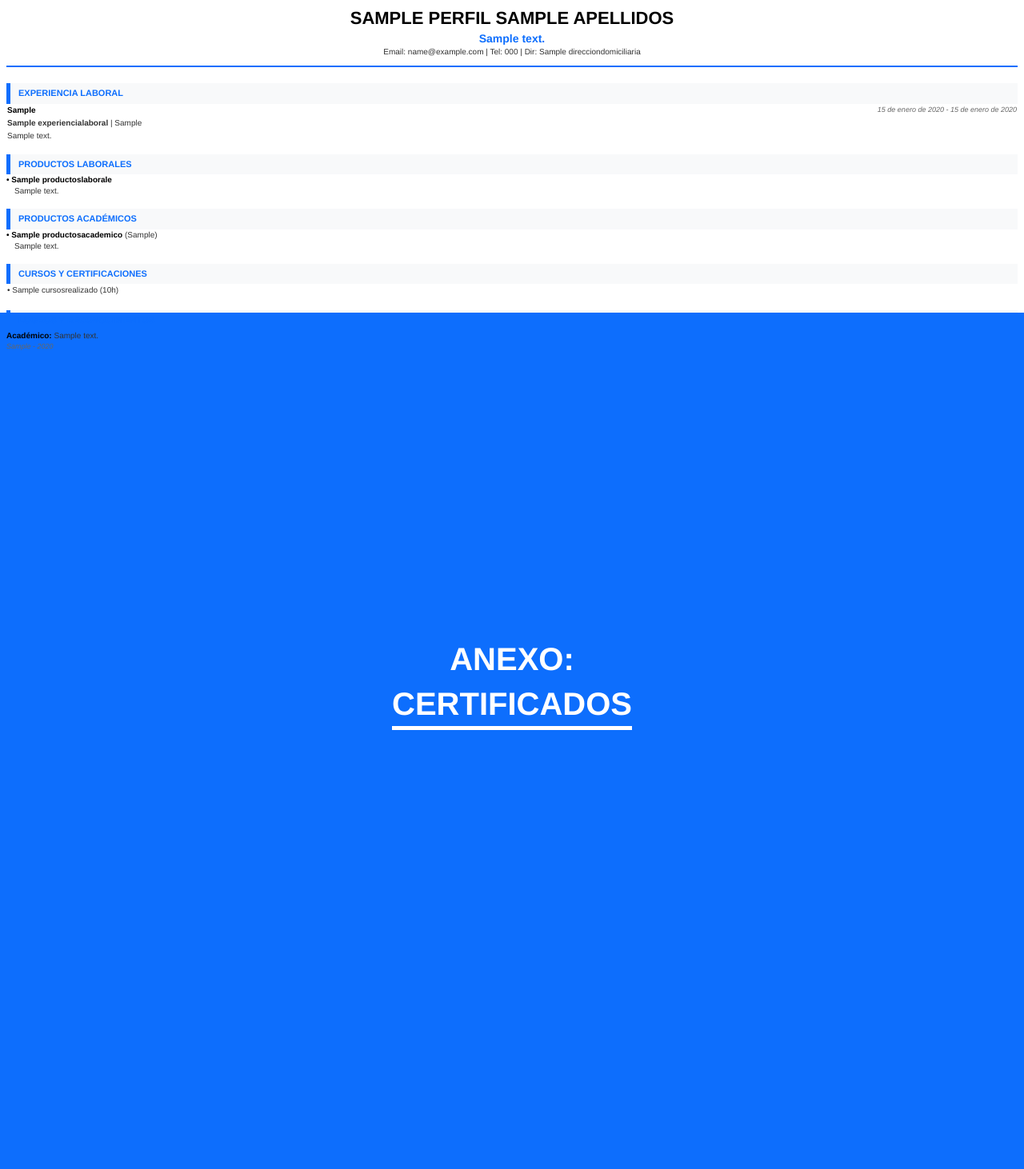
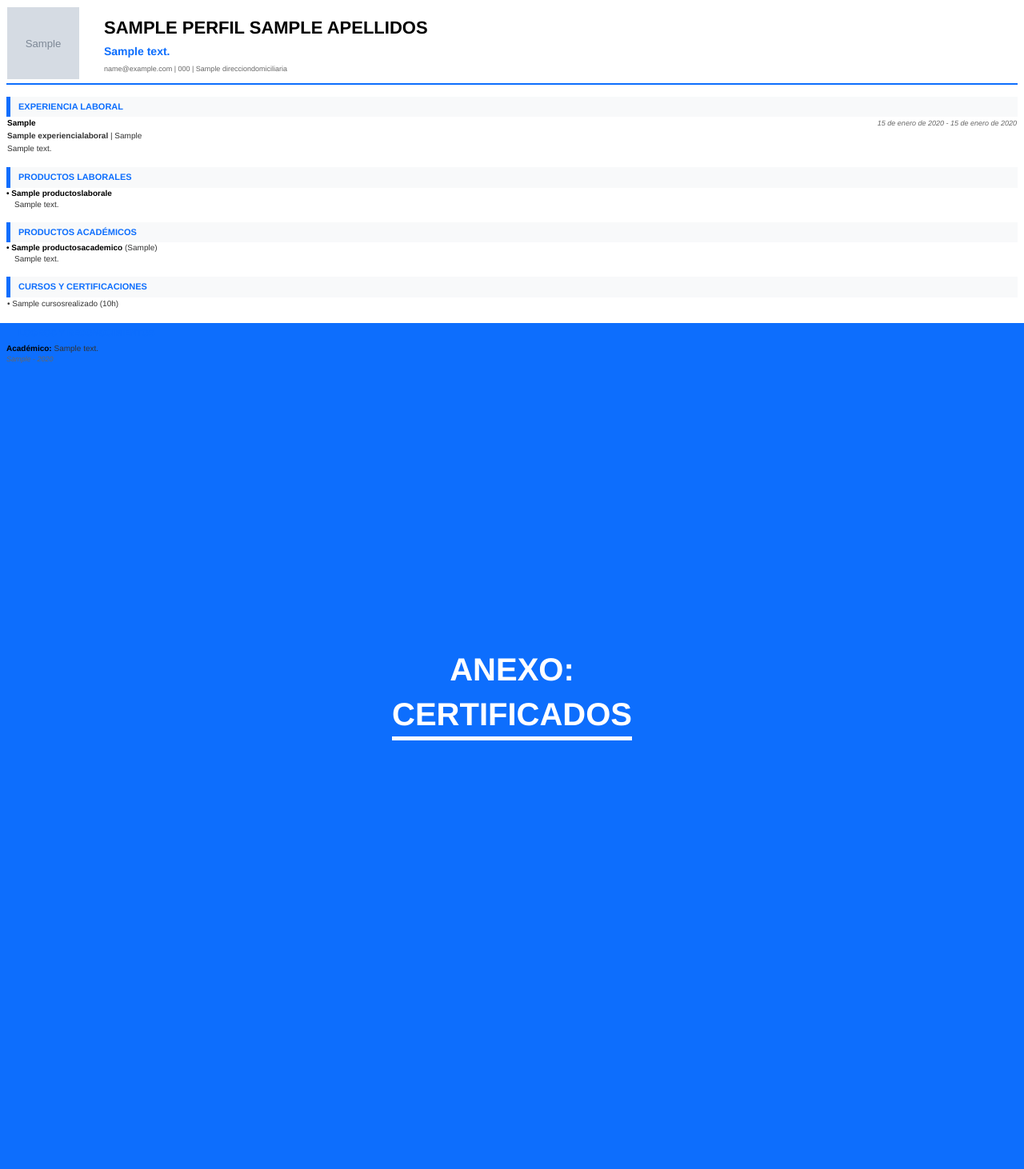
Before and after one commit to 10SEBASG01/CV-JANDRY-GUARANDA, a Django app: template Perfil/templates/cv_pdf_maestro.html in a window 1280 px wide; the page is wider, and only the part inside the window is pictured. Shown: that part at 80% size. Before the commit the page ends 913 px from the top of that part, so only its background shows below. Run offline with Django 5.2, Linux system fonts and the light colour scheme; tables that the repository leaves empty hold one stand-in row (values such as "Sample post"); the template is opened without the code that fills it: values that come from a table or form of the project are taken from there, most other values are stand-ins (such as "Sample title", 1, 10 or a date in 2020); grey boxes marked "Sample" are stand-in pictures.

Commit message:
Trigesimo Noveno Commit Proyecto

```diff
--- a/Perfil/templates/cv_pdf_maestro.html
+++ b/Perfil/templates/cv_pdf_maestro.html
@@ -5,17 +5,19 @@
     <style>
         @page { size: a4; margin: 1.5cm; }
         body { font-family: Helvetica, Arial, sans-serif; font-size: 10px; color: #333; line-height: 1.4; }
-        .header-cv { text-align: center; margin-bottom: 20px; border-bottom: 2px solid #0d6efd; padding-bottom: 10px; }
+        .header-table { width: 100%; border-bottom: 2px solid #0d6efd; margin-bottom: 15px; padding-bottom: 10px; }
+        .foto-perfil { width: 90px; height: 90px; }
+        .info-header { padding-left: 20px; vertical-align: middle; }
         .nombre { font-size: 22px; font-weight: bold; color: #000; text-transform: uppercase; }
-        .subtitulo { font-size: 14px; color: #0d6efd; font-weight: bold; }
+        .subtitulo { font-size: 14px; color: #0d6efd; font-weight: bold; margin: 5px 0; }
         .titulo-seccion { background-color: #f8f9fa; border-left: 4pt solid #0d6efd; color: #0d6efd; font-weight: bold; text-transform: uppercase; padding: 5px 10px; margin-top: 15px; font-size: 11px; }
         .item-titulo { font-weight: bold; color: #000; }
         .fecha { color: #666; font-style: italic; font-size: 9px; }
         table { width: 100%; border-collapse: collapse; }
 
-        /* Estilos para separar los anexos físicamente */
+        /* Separador */
         .salto-pagina { page-break-before: always; }
-        .portada-azul {
+        .separador-anexo {
             background-color: #0d6efd; color: white; text-align: center;
             padding-top: 10cm; height: 18cm; margin: -1.5cm;
         }
@@ -23,13 +25,22 @@
 </head>
 <body>
     <div class="container">
-        <div class="header-cv">
-            <div class="nombre">{{ perfil.nombres }} {{ perfil.apellidos }}</div>
-            <div class="subtitulo">{{ perfil.descripcionperfil }}</div>
-            <div class="contacto">
-                Email: {{ perfil.email_contacto }} | Tel: {{ perfil.telefonofijo }} | Dir: {{ perfil.direcciondomiciliaria }}
-            </div>
-        </div>
+        <table class="header-table">
+            <tr>
+                <td style="width: 100px;">
+                    {% if perfil.fotoperfil %}
+                        <img src="{{ perfil.fotoperfil.url }}" class="foto-perfil">
+                    {% endif %}
+                </td>
+                <td class="info-header">
+                    <div class="nombre">{{ perfil.nombres }} {{ perfil.apellidos }}</div>
+                    <div class="subtitulo">{{ perfil.descripcionperfil }}</div>
+                    <div style="color: #666; font-size: 9px;">
+                        {{ perfil.email_contacto }} | {{ perfil.telefonofijo }} | {{ perfil.direcciondomiciliaria }}
+                    </div>
+                </td>
+            </tr>
+        </table>
 
         <div class="titulo-seccion">Experiencia Laboral</div>
         {% for exp in experiencias %}
@@ -42,17 +53,17 @@
 
         <div class="titulo-seccion">Productos Laborales</div>
         {% for lab in laborales %}
-            <div style="margin-bottom: 8px;">
+            <div style="margin-bottom: 5px;">
                 <span class="item-titulo">• {{ lab.nombreproducto }}</span>
-                <div style="padding-left: 10px; text-align: justify;">{{ lab.descripcion }}</div>
+                <div style="padding-left: 10px;">{{ lab.descripcion }}</div>
             </div>
         {% endfor %}
 
         <div class="titulo-seccion">Productos Académicos</div>
         {% for acad in academicos %}
-            <div style="margin-bottom: 8px;">
+            <div style="margin-bottom: 5px;">
                 <span class="item-titulo">• {{ acad.nombrerecurso }}</span> ({{ acad.clasificador }})
-                <div style="padding-left: 10px; text-align: justify;">{{ acad.descripcion }}</div>
+                <div style="padding-left: 10px;">{{ acad.descripcion }}</div>
             </div>
         {% endfor %}
 
@@ -60,22 +71,22 @@
         <table style="width: 100%;">
             {% for curso in cursos %}
                 {% if forloop.counter0|divisibleby:2 %}<tr>{% endif %}
-                    <td style="width: 50%; padding-bottom: 3px;">• {{ curso.nombrecurso }} ({{ curso.totalhoras }}h)</td>
+                    <td style="width: 50%; padding-bottom: 2px;">• {{ curso.nombrecurso }} ({{ curso.totalhoras }}h)</td>
                 {% if forloop.counter|divisibleby:2 or forloop.last %}</tr>{% endif %}
             {% endfor %}
         </table>
 
         <div class="titulo-seccion">Logros y Reconocimientos</div>
         {% for rec in reconocimientos %}
-            <div style="margin-bottom: 8px;">
+            <div style="margin-bottom: 5px;">
                 <span class="item-titulo">{{ rec.tiporeconocimiento }}:</span> {{ rec.descripcionreconocimiento }}
                 <div class="fecha">{{ rec.entidadpatrocinadora }} - {{ rec.fechareconocimiento|date:"Y" }}</div>
             </div>
         {% endfor %}
 
-        {% if cursos %}
+        {% if cursos or reconocimientos %}
         <div class="salto-pagina">
-            <div class="portada-azul">
+            <div class="separador-anexo">
                 <h1 style="font-size: 40px; border-bottom: 5px solid white; display: inline-block;">ANEXO:<br>CERTIFICADOS</h1>
             </div>
         </div>
```
Also changed, not shown: Perfil/views.py (+19 -24 lines).
